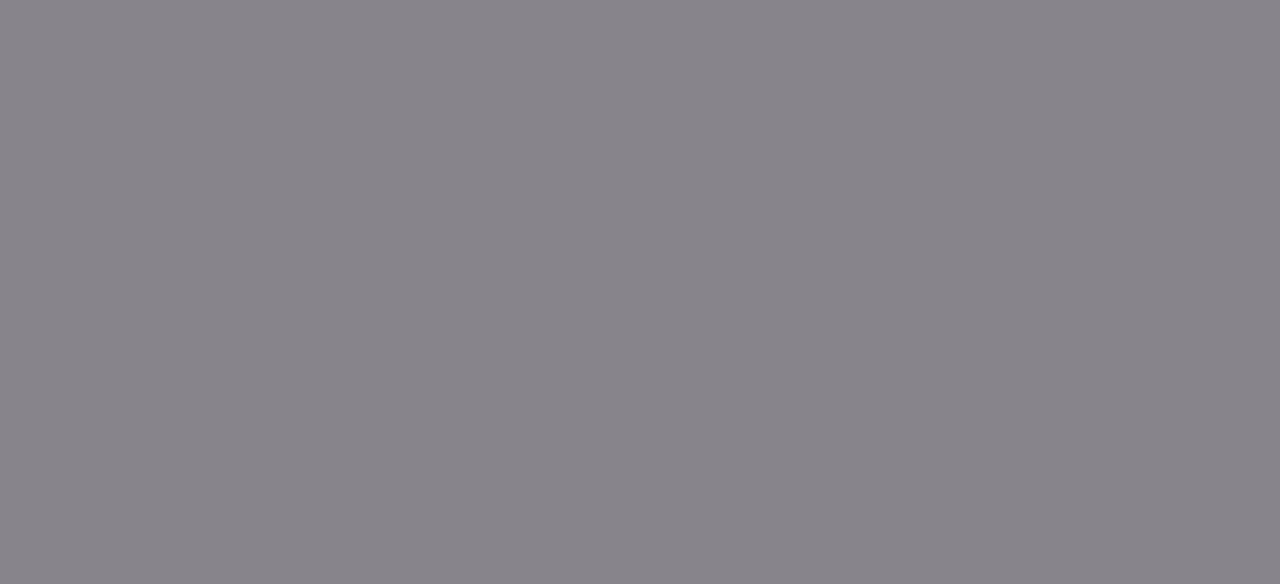
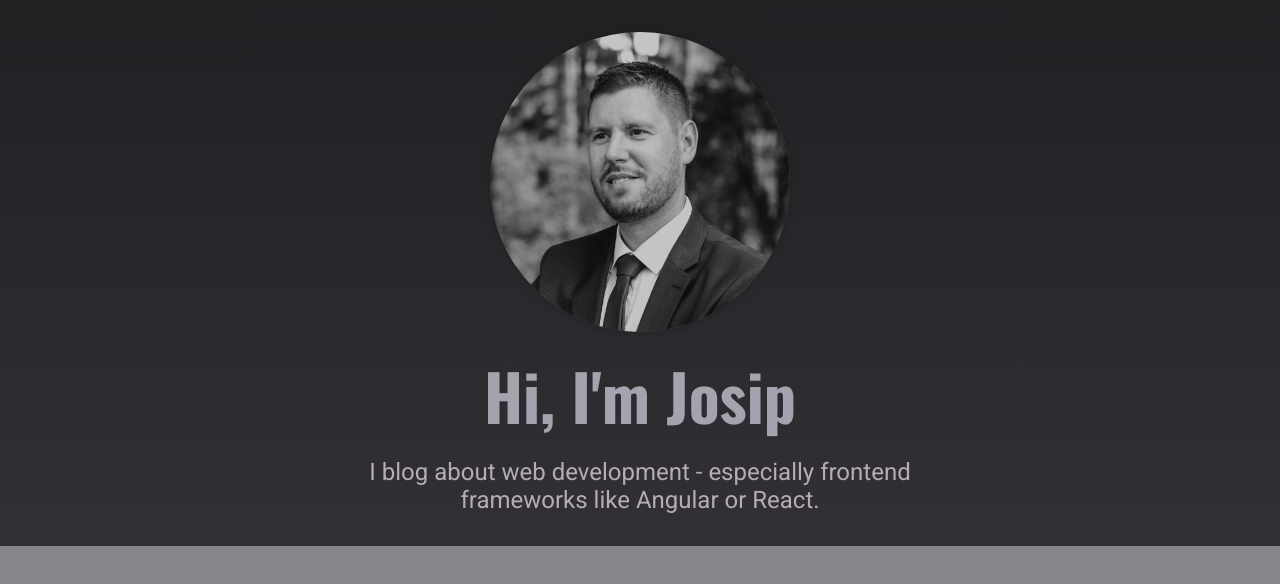
Before and after one commit to jbjezanc/nextjs-deployment, a Next.js app: page / in a window 1280 px wide. Shown: the top 584 px of the page. Built offline with nearby package versions, Linux system fonts and the light colour scheme.

Commit message:
Implement the Hero component as a section that wraps a div containing an optimized Image component, heading and a paragraphs

```diff
--- a/components/home-page/hero.js
+++ b/components/home-page/hero.js
@@ -1,5 +1,23 @@
+import Image from 'next/image';
+
 import classes from './hero.module.css';
 
 export default function Hero() {
-  return <></>;
+  return (
+    <section className={classes.hero}>
+      <div className={classes.image}>
+        <Image
+          src="/images/site/josip.jpeg"
+          alt="An image showing Josip"
+          width={300}
+          height={300}
+        />
+      </div>
+      <h1>Hi, I&apos;m Josip</h1>
+      <p>
+        I blog about web development - especially frontend frameworks like
+        Angular or React.
+      </p>
+    </section>
+  );
 }
```
Also changed, not shown: public/images/site/josip.jpeg (added).
